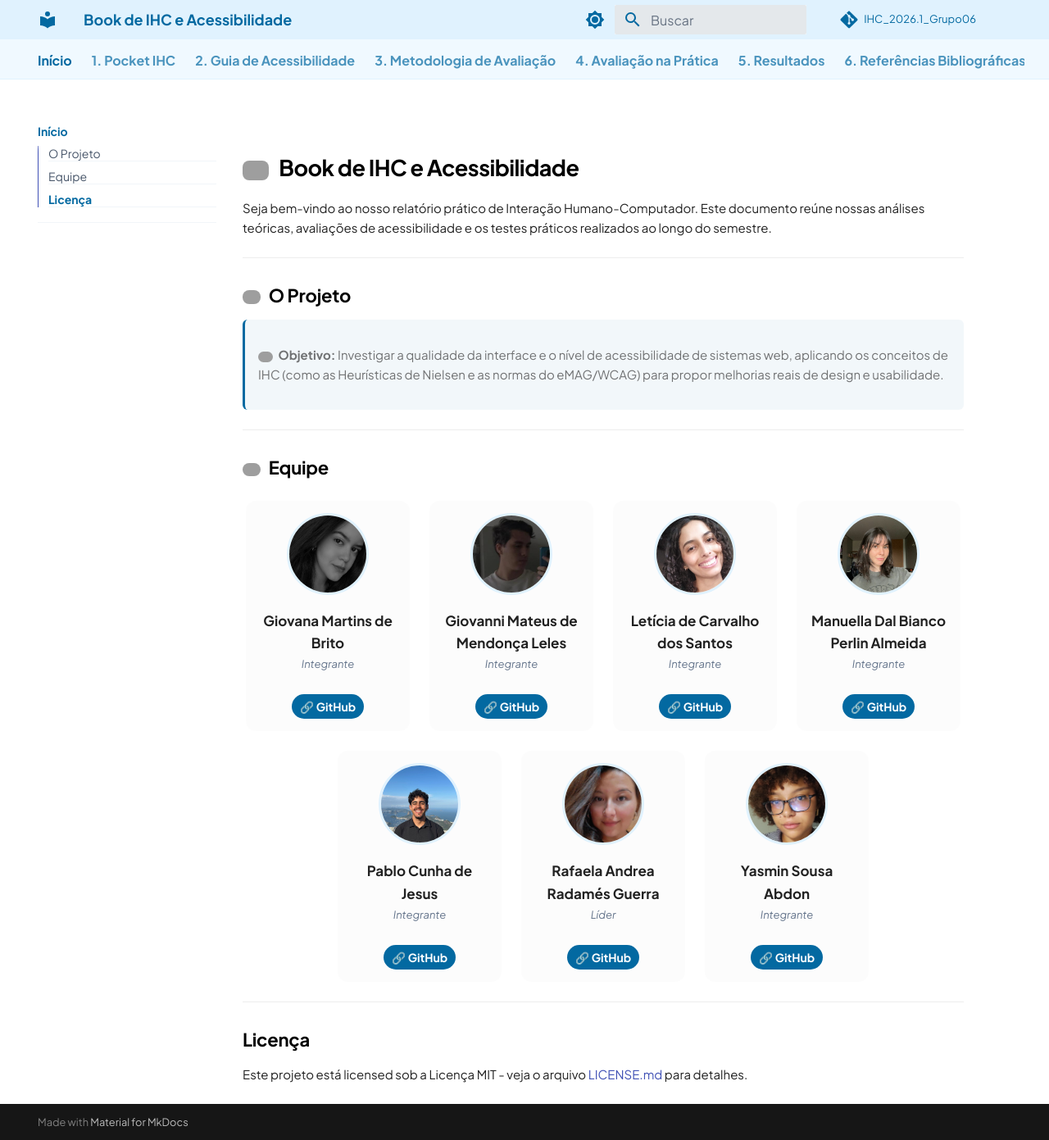
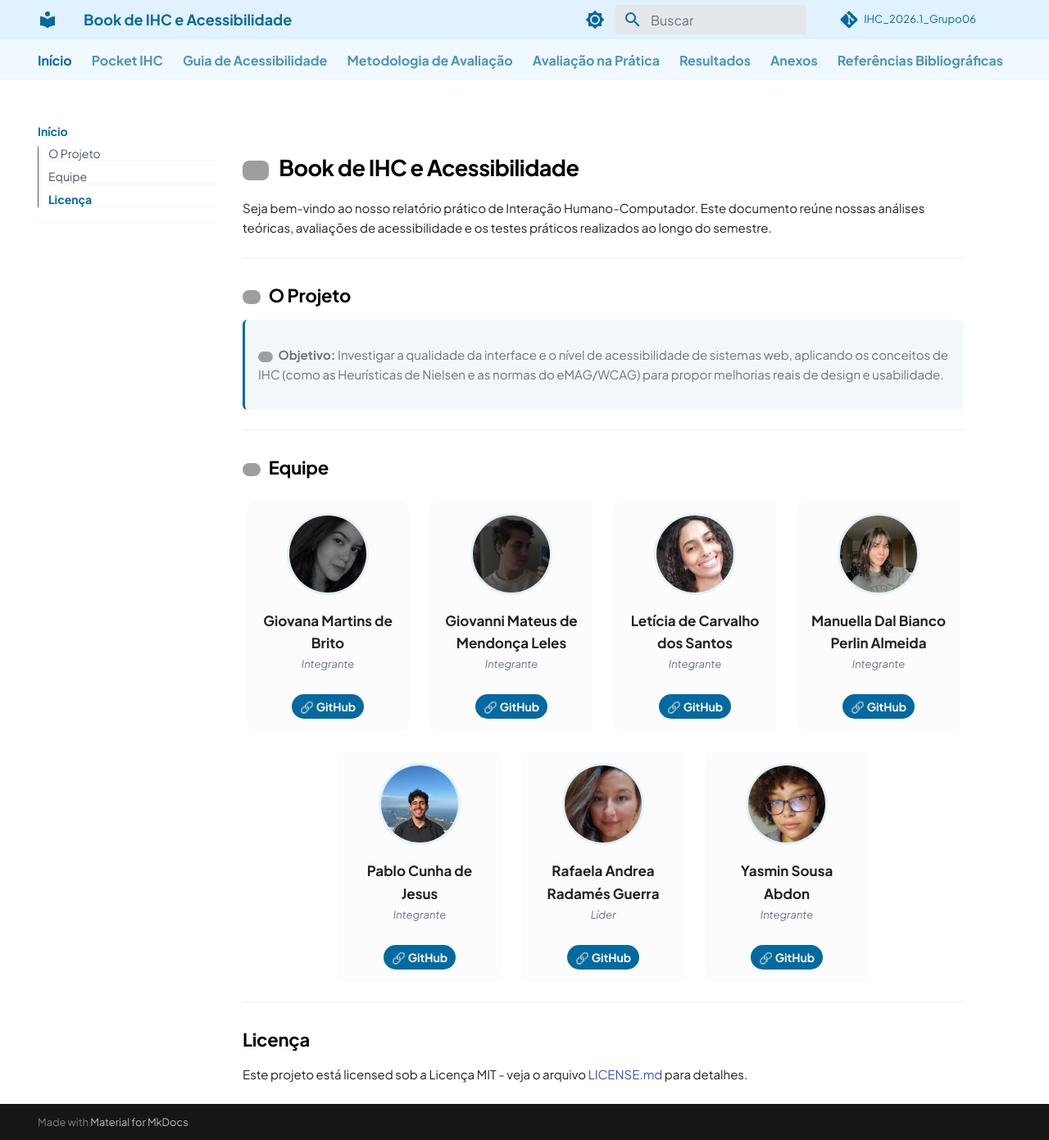
Before and after one commit to UnB-IHC/IHC_2026.1_Grupo06, an MkDocs documentation site: the page built from docs/index.md, in a window 1280 px wide and 1391 px high. Shown: the whole window at 82% size. Built offline with MkDocs 1.6.1 and Material for MkDocs 9.7.7, drawn with Linux system fonts in a browser that asks for light colours; grey boxes are pictures that could not be loaded.

Commit message:
Adiciona uma nova secao de anexos

```diff
--- a/mkdocs.yml
+++ b/mkdocs.yml
@@ -9,12 +9,13 @@ use_directory_urls: False
 # Aqui está a SUA estrutura organizada de forma simples
 nav:
   - Início: 'index.md'
-  - 1. Pocket IHC: '1_pocket_ihc.md'
-  - 2. Guia de Acessibilidade: '2_acessibilidade.md'
-  - 3. Metodologia de Avaliação: '3_metodologia.md'
-  - 4. Avaliação na Prática: '4_avaliacao_pratica.md'
-  - 5. Resultados: '5_resultados.md'
-  - 6. Referências Bibliográficas: '6_referencias.md'
+  - Pocket IHC: '1_pocket_ihc.md'
+  - Guia de Acessibilidade: '2_acessibilidade.md'
+  - Metodologia de Avaliação: '3_metodologia.md'
+  - Avaliação na Prática: '4_avaliacao_pratica.md'
+  - Resultados: '5_resultados.md'
+  - Anexos: '6_anexos.md'
+  - Referências Bibliográficas: '7_referencias.md'
 
 site_name: Book de IHC e Acessibilidade
 
```
Also changed, not shown: site/2_acessibilidade.html, site/3_metodologia.html, site/4_avaliacao_pratica.html, site/search/search_index.json, 3 other files.
